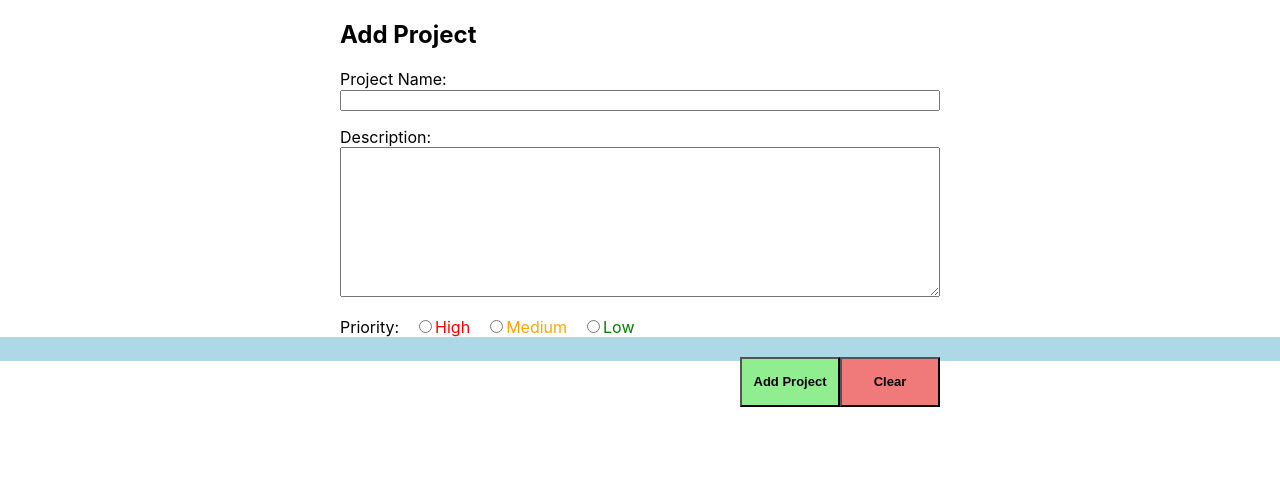
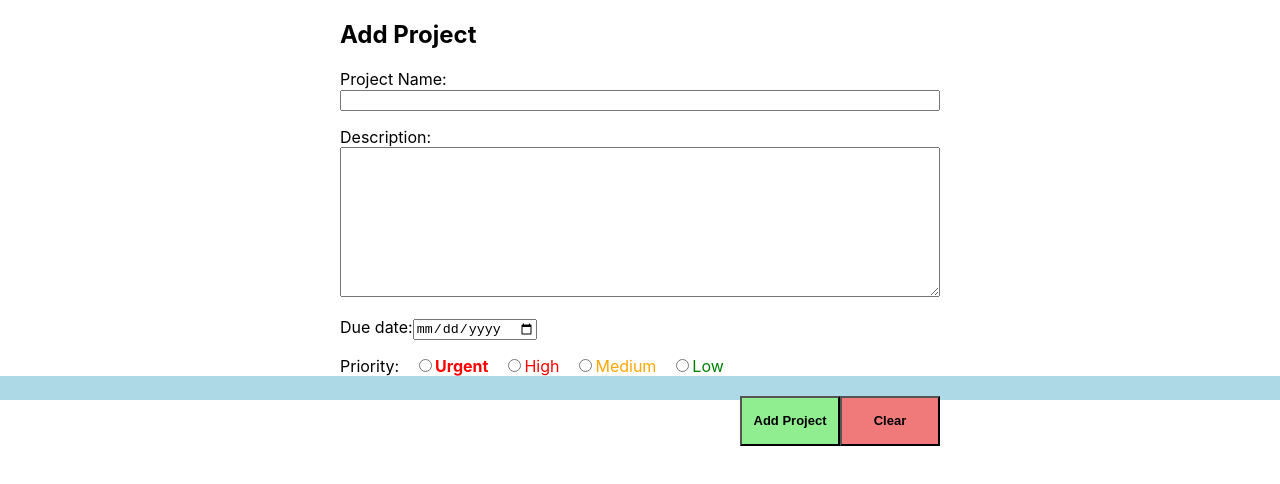
Before and after one commit to LZylstra/Project-Tracker-Client, a React (Create React App) app: page /AddProject in a window 1280 px wide. Shown: the top 484 px of the page. Built offline with nearby package versions, Linux system fonts and the light colour scheme; the HTML template or start-up script is replaced by a standard one.

Commit message:
added dueDate and urgent to addproject

```diff
--- a/src/AddProject/AddProject.css
+++ b/src/AddProject/AddProject.css
@@ -44,6 +44,10 @@ input[type=radio] {
     font-size:small;
 
 }
+.urgent-priority {
+    color:red;
+    font-weight:700;
+}
 
 .high-priority {
     color:red;
--- a/src/AddProject/AddProject.js
+++ b/src/AddProject/AddProject.js
@@ -6,14 +6,16 @@ class AddProject extends Component {
 	state = {
 		name:"",
 		description: "",
-	  priority: "",
+    priority: "",
+    dueDate:""
 
 	}
 	clearForm = () => {
 		this.setState({
 			name: "",
 			description: "",
-			priority: ""
+      priority: "",
+      dueDate:""
 		})
 	}
 	handleChange = (event) => {
@@ -53,15 +55,33 @@ class AddProject extends Component {
               value={this.state.description}
             />
           </p>
+          <p className="input-container">
+            <label htmlFor="dueDate">Due date:</label>
+            <input
+              type="date"
+              id="dueDate"
+              name="dueDate"
+              value={this.state.dueDate}
+              onChange={this.handleChange}
+            />
+          </p>
           <div className="input-container">
             <label htmlFor="priority"> Priority:</label>
-
             <input
               type="radio"
               onChange={this.handleChange}
               name="priority"
-              checked={this.state.priority === "high"}
-              value="high"
+              checked={this.state.priority === "Urgent"}
+              value="Urgent"
+            />
+
+            <label className="urgent-priority">Urgent</label>
+            <input
+              type="radio"
+              onChange={this.handleChange}
+              name="priority"
+              checked={this.state.priority === "High"}
+              value="High"
             />
             <label className="high-priority">High</label>
 
@@ -69,16 +89,16 @@ class AddProject extends Component {
               type="radio"
               onChange={this.handleChange}
               name="priority"
-              checked={this.state.priority === "medium"}
-              value="medium"
+              checked={this.state.priority === "Medium"}
+              value="Medium"
             />
             <label className="medium-priority">Medium</label>
             <input
               type="radio"
               onChange={this.handleChange}
               name="priority"
-              checked={this.state.priority === "low"}
-              value="low"
+              checked={this.state.priority === "Low"}
+              value="Low"
             />
 
             <label className="low-priority">Low</label>
--- a/src/ApiContext.js
+++ b/src/ApiContext.js
@@ -18,6 +18,7 @@ export default React.createContext({
     getTasksByProjectId: () => { },
     getTasksByCompanyId: () => { },
     getTaskById: () => { },
+    addTask: () => { },
     editTask: () => { },
     deleteTask: () => { }
 
--- a/src/App/App.js
+++ b/src/App/App.js
@@ -119,7 +119,6 @@ class App extends Component {
   getProjectsByCompanyId = () => {
     const options = config.getOptions("get");
     const url = `${config.API}/api/projects/c/${this.state.companyId}`;
-    console.log(url);
     return fetch(url, options)
       .then((res) => {
         if (!res.ok) {
@@ -132,6 +131,40 @@ class App extends Component {
           projects: projectsResponse,
         })
       )
+      .catch((res) => this.setState({ apiError: res.error }));
+  };
+  addProject = (project_name, description, priority) => {
+     const options = config.getOptions("post");
+    const url = `${config.API}/api/projects/c/${this.state.companyId}`;
+     options.body = JSON.stringify({
+       project_name,
+       description,
+       priority,
+     });
+     return fetch(url, options)
+       .then((res) => {
+         if (!res.ok) {
+           return res.json().then((e) => Promise.reject(e));
+         }
+         return res.json();
+       })
+       .then((projectsResponse) =>
+         this.setState({
+           projects: projectsResponse,
+         })
+       )
+       .catch((res) => this.setState({ apiError: res.error }));
+  }
+  getProjectById = (id) => {
+    const options = config.getOptions("get");
+    const url = `${config.API}/api/projects/${id}`;
+    return fetch(url, options)
+      .then((res) => {
+        if (!res.ok) {
+          return res.json().then((e) => Promise.reject(e));
+        }
+        return res.json();
+      })
       .catch((res) => this.setState({ apiError: res.error }));
   };
 
@@ -153,7 +186,7 @@ class App extends Component {
 
   showApiError = () => {
     return this.state.apiError;
-  }
+  };
 
   //Lifecycle functions
 
@@ -179,6 +212,10 @@ class App extends Component {
       addCompany: this.addCompany,
       extractPayload: this.extractPayload,
       getProjectsByCompanyId: this.getProjectsByCompanyId,
+      getProjectById: this.getProjectById,
+      editProject: this.editProject,
+      deleteProject: this.deleteProject,
+      showApiError:this.showApiError
     };
 
     return (
```
